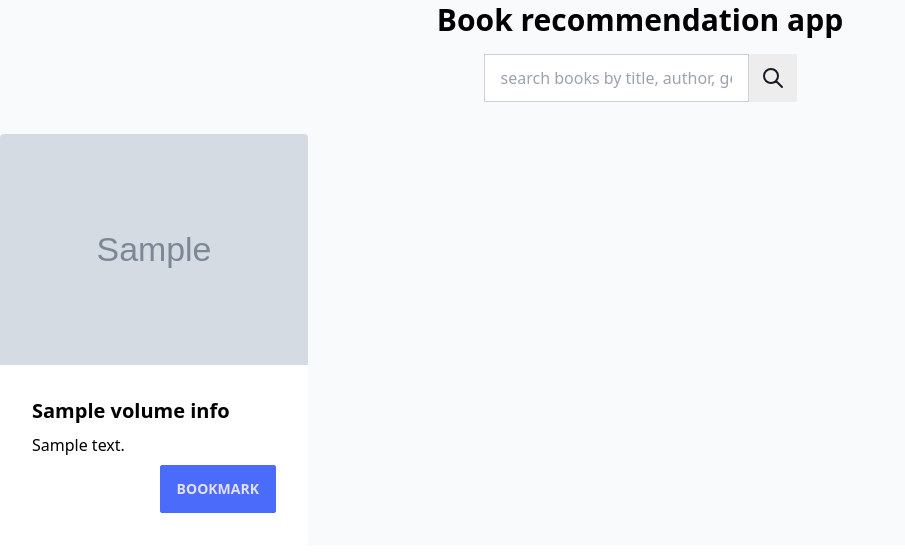
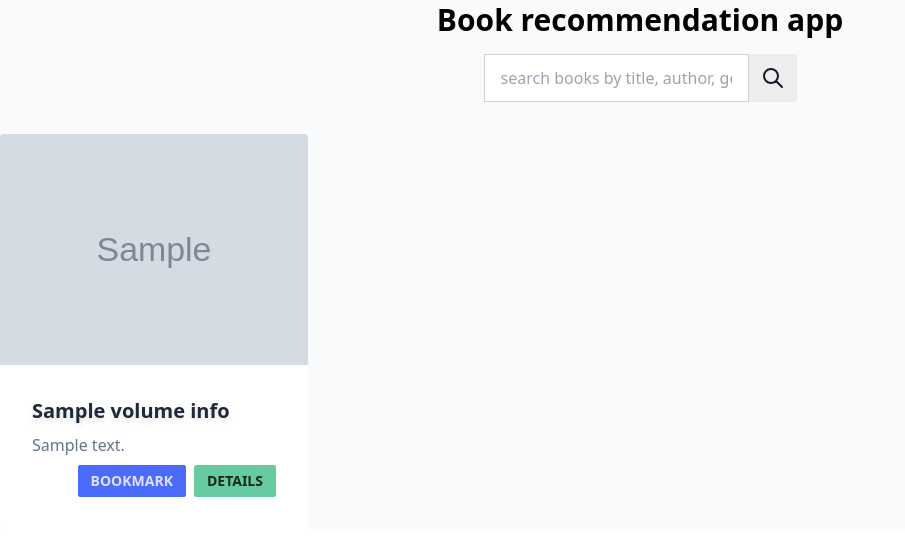
Before and after one commit to samiulalimsaad/book_recommendation_django, a Django app: template books/templates/index.html in a window 1280 px wide. Shown: the part 94-646 px from the top of the page, without its empty margins (0-905 px from the left). Run offline with Django 3.2, Linux system fonts and the light colour scheme; the template is opened without the code that fills it: most values are stand-ins (such as "Sample title", 1, 10 or a date in 2020); grey boxes marked "Sample" are stand-in pictures; some libraries are stand-ins or nearby versions.

Commit message:
books show and bookmark added

```diff
--- a/books/templates/index.html
+++ b/books/templates/index.html
@@ -39,30 +39,7 @@
                     class="grid grid-cols-1 gap-4 md:grid-cols-2 lg:grid-cols-4"
                 >
                     {% for book in books %}
-                    <div
-                        class="w-full duration-1000 hover:shadow-xl card bg-base-100 group/book"
-                    >
-                        <figure class="">
-                            <img
-                                src="{{book.volumeInfo.imageLinks.thumbnail}}"
-                                alt="Shoes"
-                                class="duration-700 group-hover/book:scale-110"
-                            />
-                        </figure>
-                        <div class="card-body">
-                            <h2 class="card-title">
-                                {{book.volumeInfo.title}}
-                            </h2>
-                            <p class="line-clamp-3">
-                                {{book.volumeInfo.description}}
-                            </p>
-                            <div class="justify-end card-actions">
-                                <button class="btn btn-primary">
-                                    bookmark
-                                </button>
-                            </div>
-                        </div>
-                    </div>
+                    <div>{% include 'singleBook.html' %}</div>
                     {% endfor %}
                 </div>
             </div>
--- /dev/null
+++ b/books/templates/singleBook.html
@@ -0,0 +1,35 @@
+<div
+    class="w-full duration-1000 hover:shadow-xl card bg-base-100 group/book hover:scale-105"
+>
+    <figure class="">
+        <img
+            src="{{book.volumeInfo.imageLinks.thumbnail}}"
+            alt="Shoes"
+            class="duration-700 group-hover/book:scale-110"
+        />
+    </figure>
+    <div class="card-body">
+        <h2 class="card-title drop-shadow-md text-slate-800">
+            {{book.volumeInfo.title}}
+        </h2>
+        <p class="line-clamp-3 text-slate-500">
+            {{book.volumeInfo.description}}
+        </p>
+        <div class="justify-end card-actions">
+            <button
+                onclick="add('{% url 'bookmark' book.id%}')"
+                class="btn btn-sm btn-primary"
+            >
+                bookmark
+            </button>
+            <a href="{% url 'details' book.id%}" class="btn btn-sm btn-accent">
+                Details
+            </a>
+            <script>
+                function add(url) {
+                    fetch(url);
+                }
+            </script>
+        </div>
+    </div>
+</div>
```
